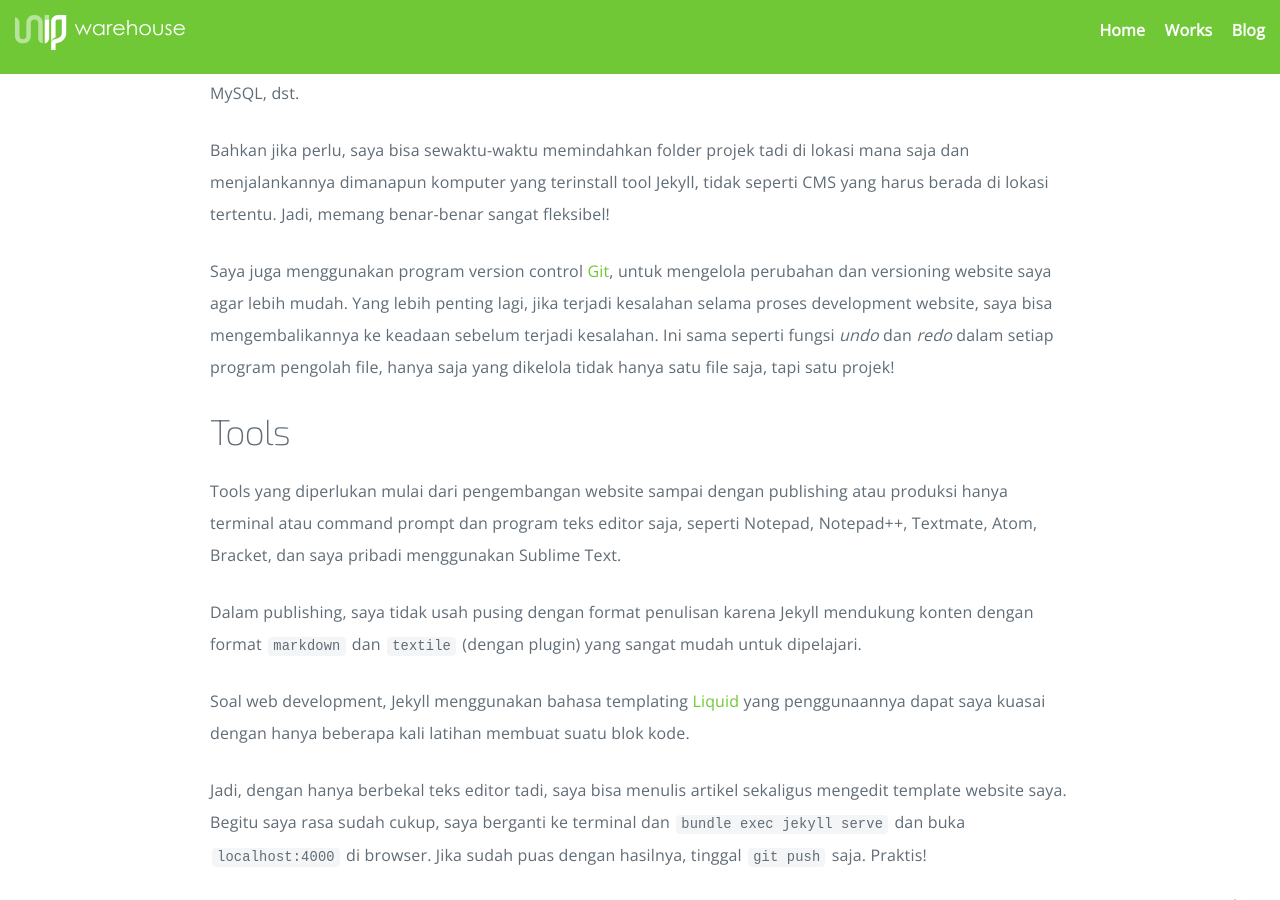
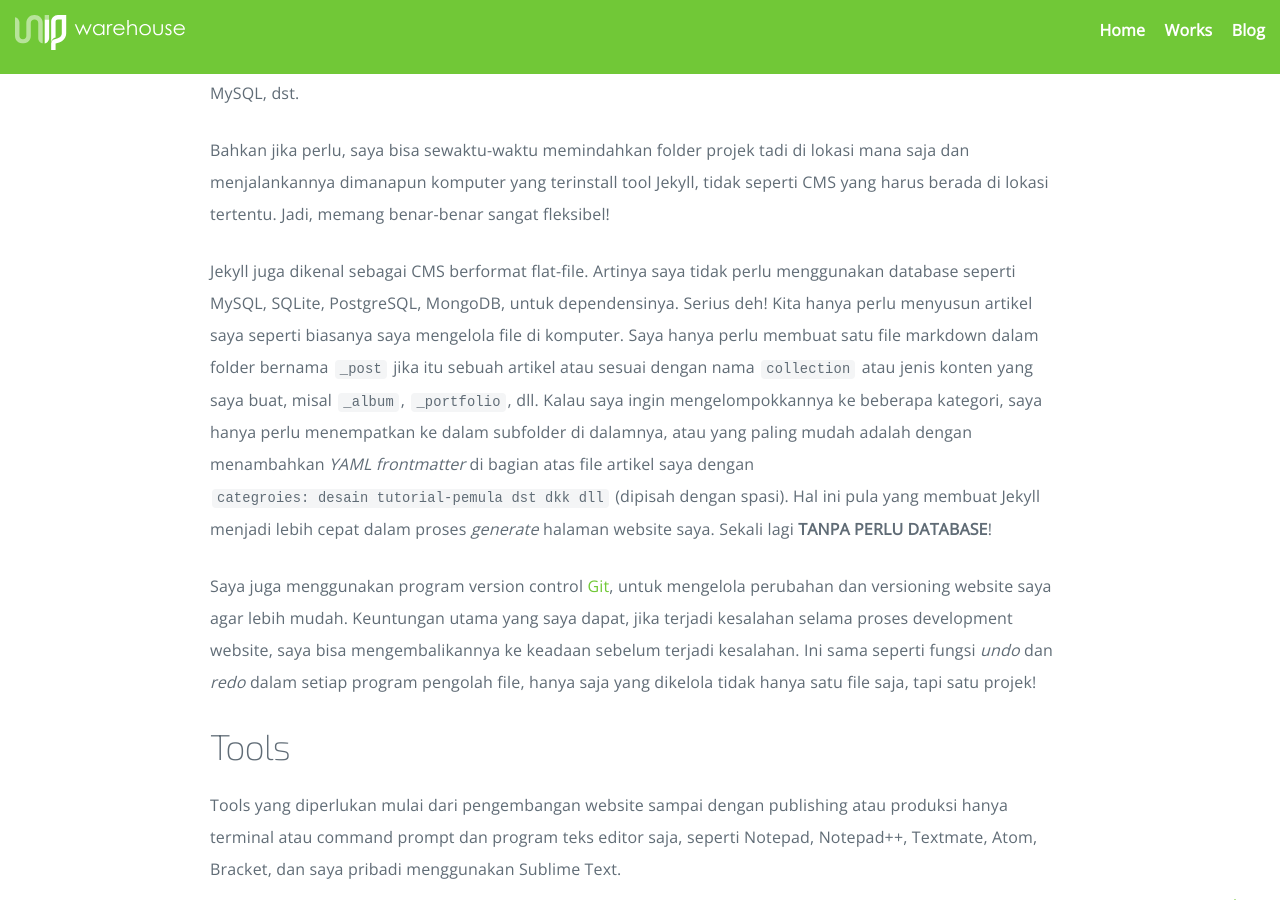
Before and after one commit to unipwarehouse/unipwarehouse.github.io, a Jekyll site: the page built from _posts/2016-09-21-daah-cms-hello-jekyll.md, in a window 1280 px wide and 900 px high, scrolled down 2894 px. Built offline with Jekyll 4.4.1, drawn with Linux system fonts in a browser that asks for light colours; some web fonts are replaced; comment, search, counter and statistics services are not loaded.

Commit message:
update article

```diff
--- a/_posts/2016-09-21-daah-cms-hello-jekyll.md
+++ b/_posts/2016-09-21-daah-cms-hello-jekyll.md
@@ -26,7 +26,9 @@ Lalu bagaimana dengan masalah pribadi saya soal jaringan internet tadi? Tenang.
 
 Bahkan jika perlu, saya bisa sewaktu-waktu memindahkan folder projek tadi di lokasi mana saja dan menjalankannya dimanapun komputer yang terinstall tool Jekyll, tidak seperti CMS yang harus berada di lokasi tertentu. Jadi, memang benar-benar sangat fleksibel!
 
-Saya juga menggunakan program version control [Git](http://git-scm.com), untuk mengelola perubahan dan versioning website saya agar lebih mudah. Yang lebih penting lagi, jika terjadi kesalahan selama proses development website, saya bisa mengembalikannya ke keadaan sebelum terjadi kesalahan. Ini sama seperti fungsi *undo* dan *redo* dalam setiap program pengolah file, hanya saja yang dikelola tidak hanya satu file saja, tapi satu projek!
+Jekyll juga dikenal sebagai CMS berformat flat-file. Artinya saya tidak perlu menggunakan database seperti MySQL, SQLite, PostgreSQL, MongoDB, untuk dependensinya. Serius deh! Kita hanya perlu menyusun artikel saya seperti biasanya saya mengelola file di komputer. Saya hanya perlu membuat satu file markdown dalam folder bernama `_post` jika itu sebuah artikel atau sesuai dengan nama `collection` atau jenis konten yang saya buat, misal `_album`, `_portfolio`, dll. Kalau saya ingin mengelompokkannya ke beberapa kategori, saya hanya perlu menempatkan ke dalam subfolder di dalamnya, atau yang paling mudah adalah dengan menambahkan *YAML frontmatter* di bagian atas file artikel saya dengan `categroies: desain tutorial-pemula dst dkk dll` (dipisah dengan spasi). Hal ini pula yang membuat Jekyll menjadi lebih cepat dalam proses *generate* halaman website saya. Sekali lagi **TANPA PERLU DATABASE**!
+
+Saya juga menggunakan program version control [Git](http://git-scm.com), untuk mengelola perubahan dan versioning website saya agar lebih mudah. Keuntungan utama yang saya dapat, jika terjadi kesalahan selama proses development website, saya bisa mengembalikannya ke keadaan sebelum terjadi kesalahan. Ini sama seperti fungsi *undo* dan *redo* dalam setiap program pengolah file, hanya saja yang dikelola tidak hanya satu file saja, tapi satu projek!
 
 ### Tools
 
```
